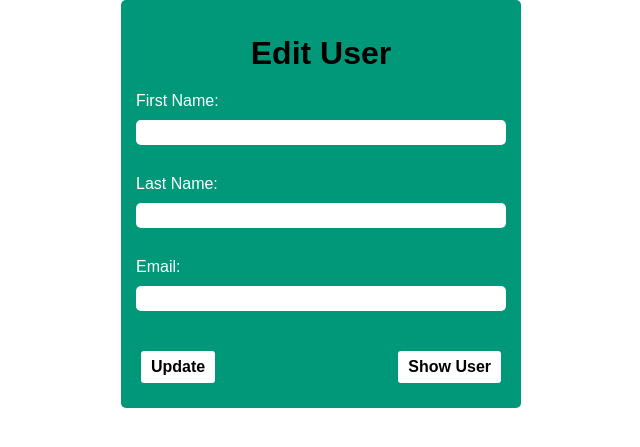
After one commit to steve3424/coding_dojo, a Flask app: template python/flask/users_crud/templates/user_edit.html in a window 1280 px wide. The commit adds this page. Shown: the top 447 px of the page, without its empty margins (319-959 px from the left). Run offline with Flask 2, Linux system fonts and the light colour scheme; the template is opened without the code that fills it, so the values that code supplies are empty.

Commit message:
add edit to users_crud

```diff
--- a/python/flask/users_crud/server.py
+++ b/python/flask/users_crud/server.py
@@ -20,19 +20,34 @@ def UsersNew():
 def UserAdd():
     data = {
         "first_name" : request.form["fname"],
-        "last_name" : request.form["lname"],
-        "email" : request.form["email"]
+        "last_name"  : request.form["lname"],
+        "email"      : request.form["email"]
     }
 
     User.Add(data)
 
     return redirect("/users")
 
+@app.route("/user_update", methods=["POST"])
+def UserUpdate():
+    data = {
+        "id"         : request.form["id"],
+        "first_name" : request.form["fname"],
+        "last_name"  : request.form["lname"],
+        "email"      : request.form["email"]
+    }
+    User.Update(data)
+    return redirect(f"/users/{request.form['id']}")
+
 @app.route("/users/<int:user_id>")
 def UserShow(user_id):
-    print(user_id)
     user = User.GetUserFromID(user_id)
     return render_template("show.html", user=user)
+
+@app.route("/users/<int:user_id>/edit")
+def UserEdit(user_id):
+    user = User.GetUserFromID(user_id)
+    return render_template("user_edit.html", user=user)
 
 @app.errorhandler(404)
 def ERR(e):
--- a/python/flask/users_crud/templates/show.html
+++ b/python/flask/users_crud/templates/show.html
@@ -24,7 +24,7 @@
 				<p class="user-card__info">{{user.updated_at}}</p>
 
 				<div class="user-card__footer">
-					<a class="button button--inverted" href="/">Edit</a>
+					<a class="button button--inverted" href="/users/{{user.id}}/edit">Edit</a>
 					<input type="submit" class="button button--inverted" value="Delete">
 				</div>
 			</div>
--- /dev/null
+++ b/python/flask/users_crud/templates/user_edit.html
@@ -0,0 +1,26 @@
+<!DOCTYPE html>
+<html lang="en">
+	<head>
+		<meta charset="UTF-8">
+		<meta http-equiv="X-UA-Compatible" content="IE=edge">
+		<meta name="viewport" content="width=device-width, initial-scale=1.0">
+		<link rel="stylesheet" href="{{ url_for('static', filename='common.css') }}">
+	</head>
+	<body>
+		<form class="user-card" action="/user_update" method="post">
+			<input type="hidden" name="id" value="{{user.id}}">
+            <h1 class="user-card__title">Edit User</h1>
+			<label class="user-card__label">First Name:</label>
+			<input type="text" name="fname" class="user-card__input" value="{{user.first_name}}">
+			<label class="user-card__label">Last Name:</label>
+			<input type="text" name="lname" class="user-card__input" value="{{user.last_name}}">
+			<label class="user-card__label">Email:</label>
+			<input type="text" name="email" class="user-card__input" value="{{user.email}}">
+
+            <div class="user-card__footer">
+				<input type="submit" class="button button--inverted" value="Update">
+                <a class="button button--inverted" href="/users/{{user.id}}">Show User</a>
+            </div>
+		</form>
+	</body>
+</html>
--- a/python/flask/users_crud/templates/users.html
+++ b/python/flask/users_crud/templates/users.html
@@ -34,7 +34,7 @@
 							<td>
 								<a href="/users/{{user.id}}">Show</a>
 								<label for=""> | </label>
-								<a href="#">Edit</a>
+								<a href="/users/{{user.id}}/edit">Edit</a>
 								<label for=""> | </label>
 								<a href="#">Delete</a>
 							</td>
```
Also changed, not shown: python/flask/users_crud/user.py (+13 -3 lines).
